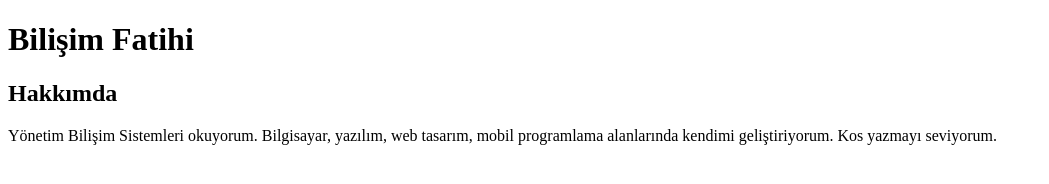
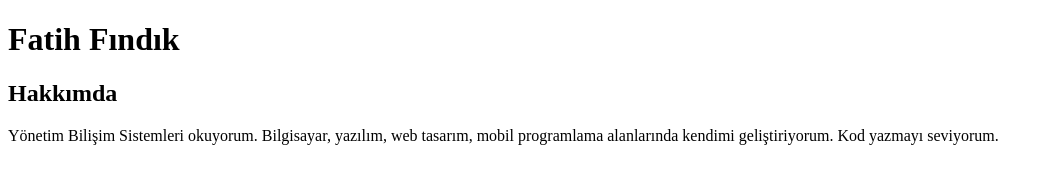
Before and after one commit to bilisimfatihi/kodluyoruzilkrepo, a plain HTML site: page index.html in a window 1280 px wide. Shown: the whole page, without its empty margins (0-1049 px from the left). Drawn offline with Linux system fonts and the light colour scheme.

Commit message:
Update index.html

```diff
--- a/index.html
+++ b/index.html
@@ -7,10 +7,10 @@
     <title>Patika.dev İçin HTML Ödevi</title>
 </head>
 <body>
-    <h1>Bilişim Fatihi</h1>
+    <h1>Fatih Fındık</h1>
     <!-- Hakkımda kısmı-->
     <h2>Hakkımda</h2>
-    <p>Yönetim Bilişim Sistemleri okuyorum. Bilgisayar, yazılım, web tasarım, mobil programlama alanlarında kendimi geliştiriyorum. Kos yazmayı seviyorum.</p>
+    <p>Yönetim Bilişim Sistemleri okuyorum. Bilgisayar, yazılım, web tasarım, mobil programlama alanlarında kendimi geliştiriyorum. Kod yazmayı seviyorum.</p>
     <!--Hakkımda kısmı bitiş-->
 
 </body>
```
